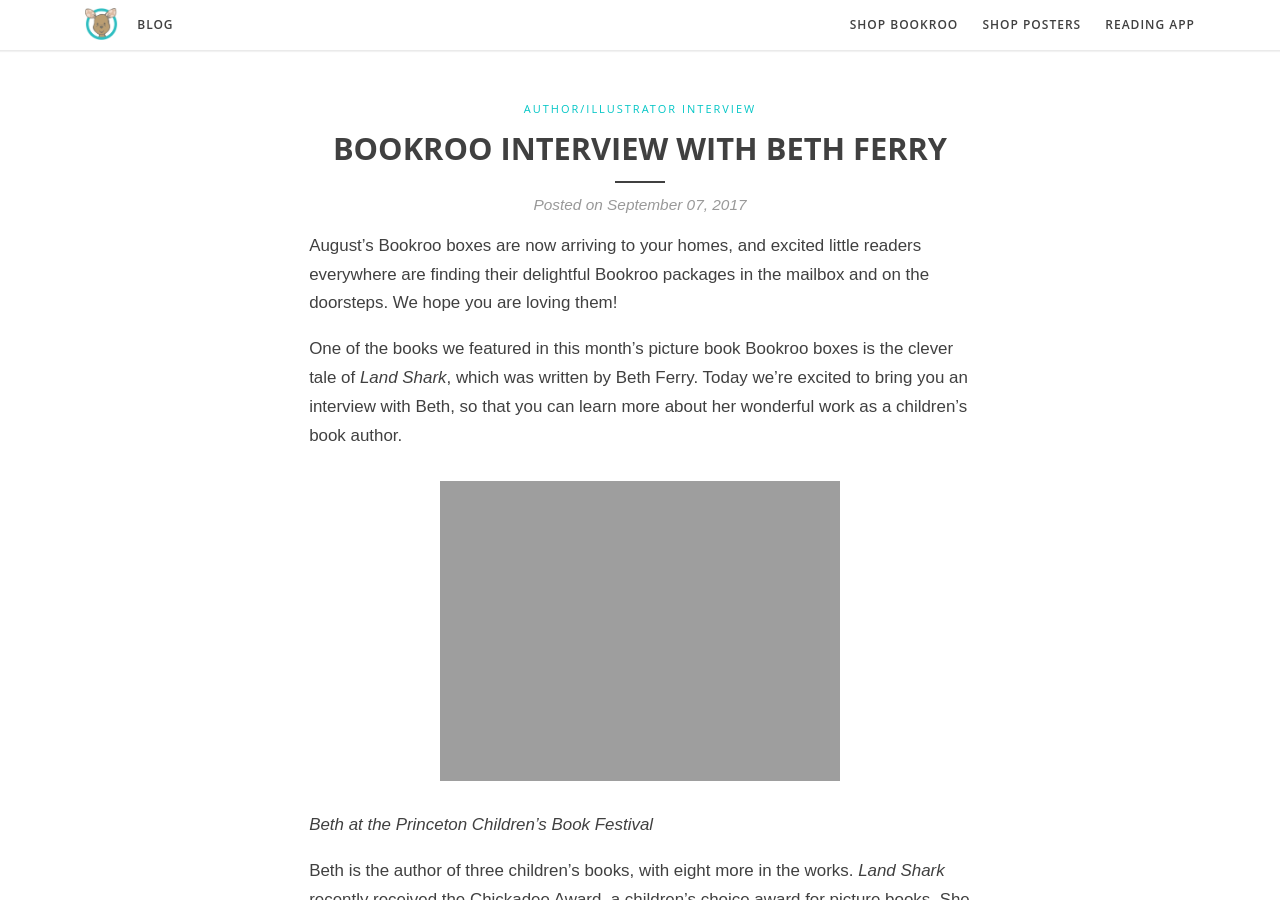
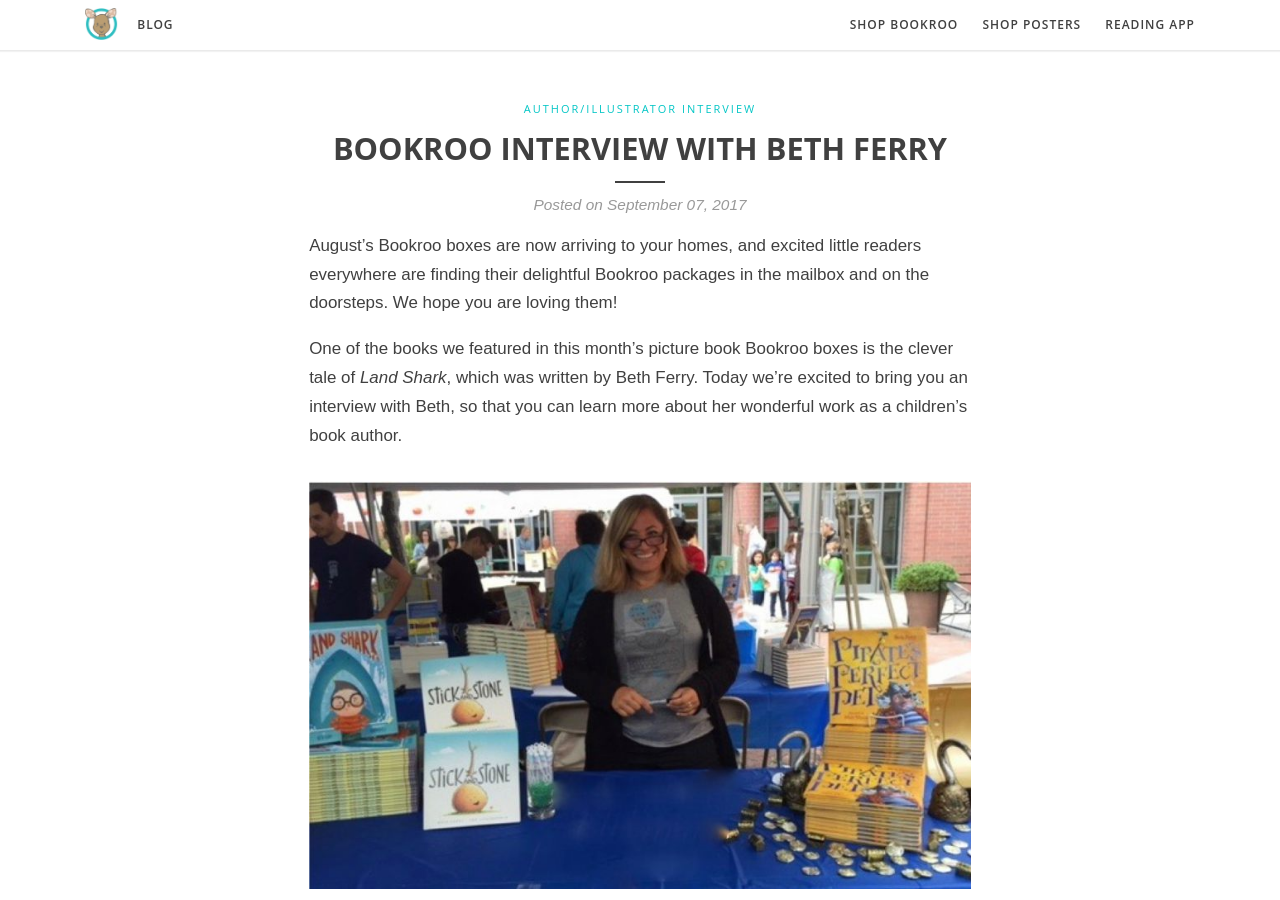
Before and after one commit to Bookroo/bookroo.github.io, a Jekyll site: the page built from _posts/2017-09-07-bookroo-interview-with-beth-ferry.md, in a window 1280 px wide and 900 px high. Built offline with Jekyll 4.4.1, drawn with Linux system fonts in a browser that asks for light colours; nearby versions of some CDN libraries; comment, search, counter and statistics services are not loaded.

Commit message:
Update 2017-09-07-bookroo-interview-with-beth-ferry.md

```diff
--- a/_posts/2017-09-07-bookroo-interview-with-beth-ferry.md
+++ b/_posts/2017-09-07-bookroo-interview-with-beth-ferry.md
@@ -17,7 +17,7 @@
 
 One of the books we featured in this month’s picture book Bookroo boxes is the clever tale of _Land Shark_, which was written by Beth Ferry. Today we’re excited to bring you an interview with Beth, so that you can learn more about her wonderful work as a children’s book author.
 
-![Beth Ferry Princeton Children's Book Festival]({{site.baseurl}}/assets/img/posts/Beth Ferry Princeton Children's Book Festival.jpg)
+![Beth Ferry Princeton Children's Book Festival]({{site.baseurl}}/assets/img/posts/beth-ferry-princeton-childrens-book-festival.jpg)
 _Beth at the Princeton Children's Book Festival_
 
 Beth is the author of three children’s books, with eight more in the works. _Land Shark_ recently received the Chickadee Award, a children’s choice award for picture books. She lives in New Jersey and is the mother to three kids.
```
